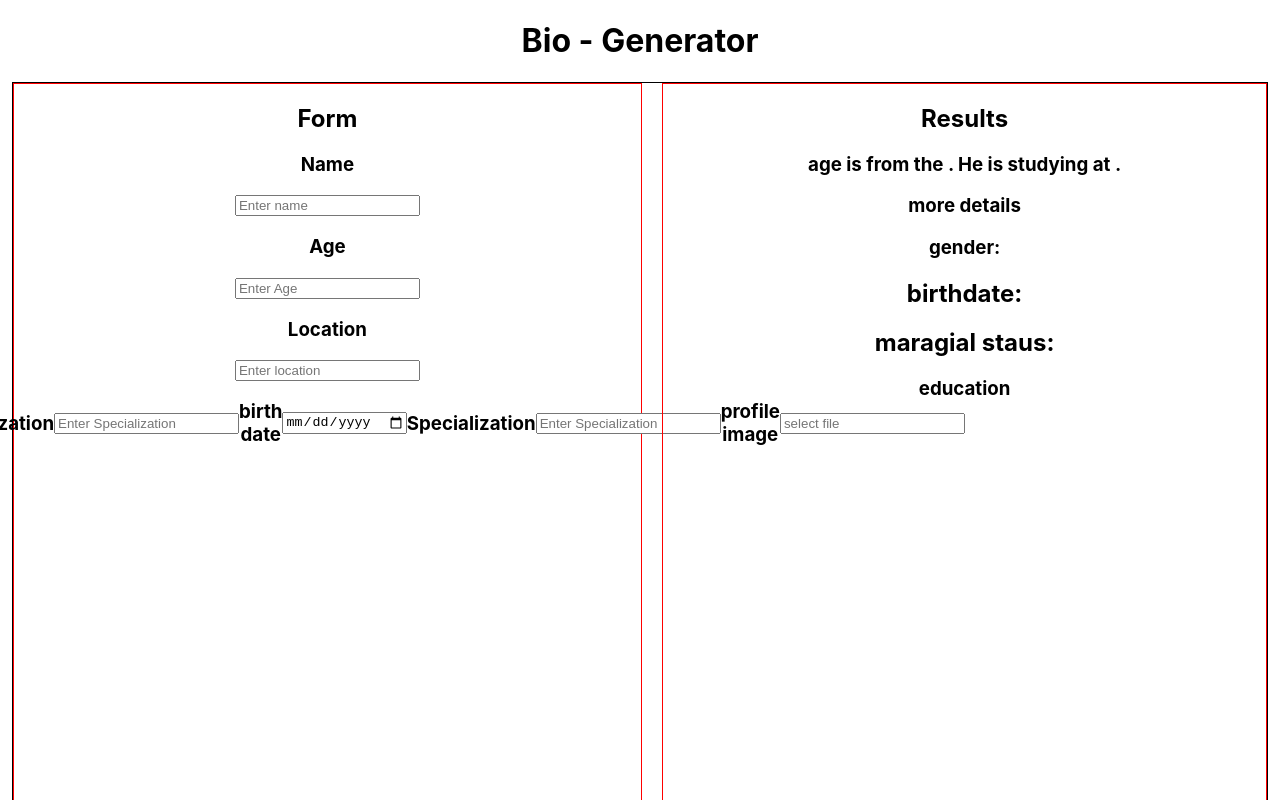
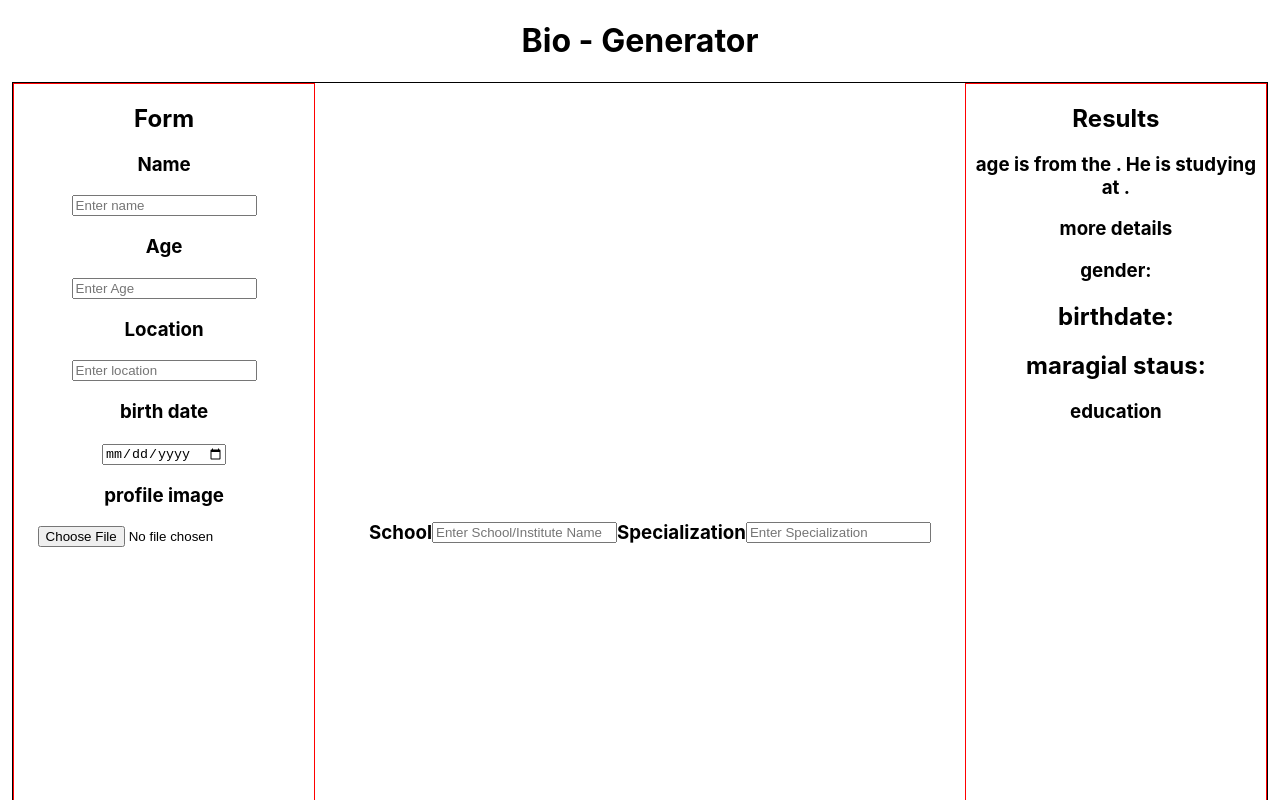
Before and after one commit to paragpatil187/Bio_Generator_App, a React (Create React App) app: page / in a window 1280 px wide. Shown: the top 800 px of the page. Built offline with nearby package versions, Linux system fonts and the light colour scheme.

Commit message:
make clean UI add type of file

```diff
--- a/src/App.js
+++ b/src/App.js
@@ -30,6 +30,7 @@ function App() {
 
   return (
     <div className="App">
+
       <h1>Bio - Generator</h1>
       <div className="container">
         <div className="option">
@@ -56,6 +57,17 @@ function App() {
             onChange={handleInputLocation}
           />
           <br />
+          <h3>birth date</h3>
+            <input
+              type="date"
+
+
+            />
+            <br/>
+            <h3>profile image</h3>
+            <input type="file"/>
+          </div>
+          <br/>
           <div className="education">
             <br />
             <h3>School</h3>
@@ -64,18 +76,8 @@ function App() {
               placeholder="Enter School/Institute Name"
               onChange={handleInputSchool}
             />
-            <h3>Specialization</h3>
-            <input
-              type="text"
-              placeholder="Enter Specialization"
-              onChange={handleInputStream}
-            />
-             <h3>birth date</h3>
-            <input
-              type="date"
 
 
-            />
              <h3>Specialization</h3>
             <input
               type="text"
@@ -83,9 +85,7 @@ function App() {
               onChange={handleInputStream}
             />
             <br/>
-            <h3>profile image</h3>
-            <input type="text" placeholder="select file"/>
-          </div>
+
         </div>
         <div className="result">
           <h2>Results</h2>
```
